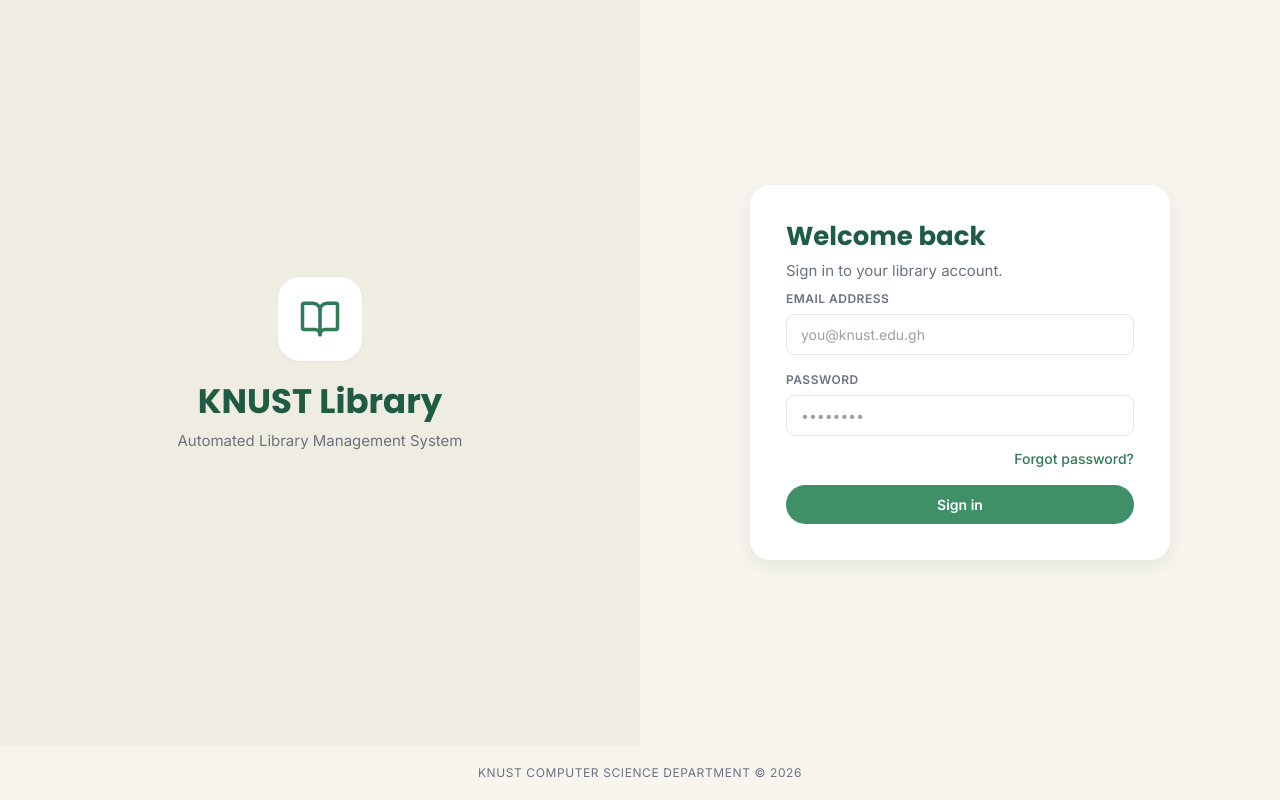
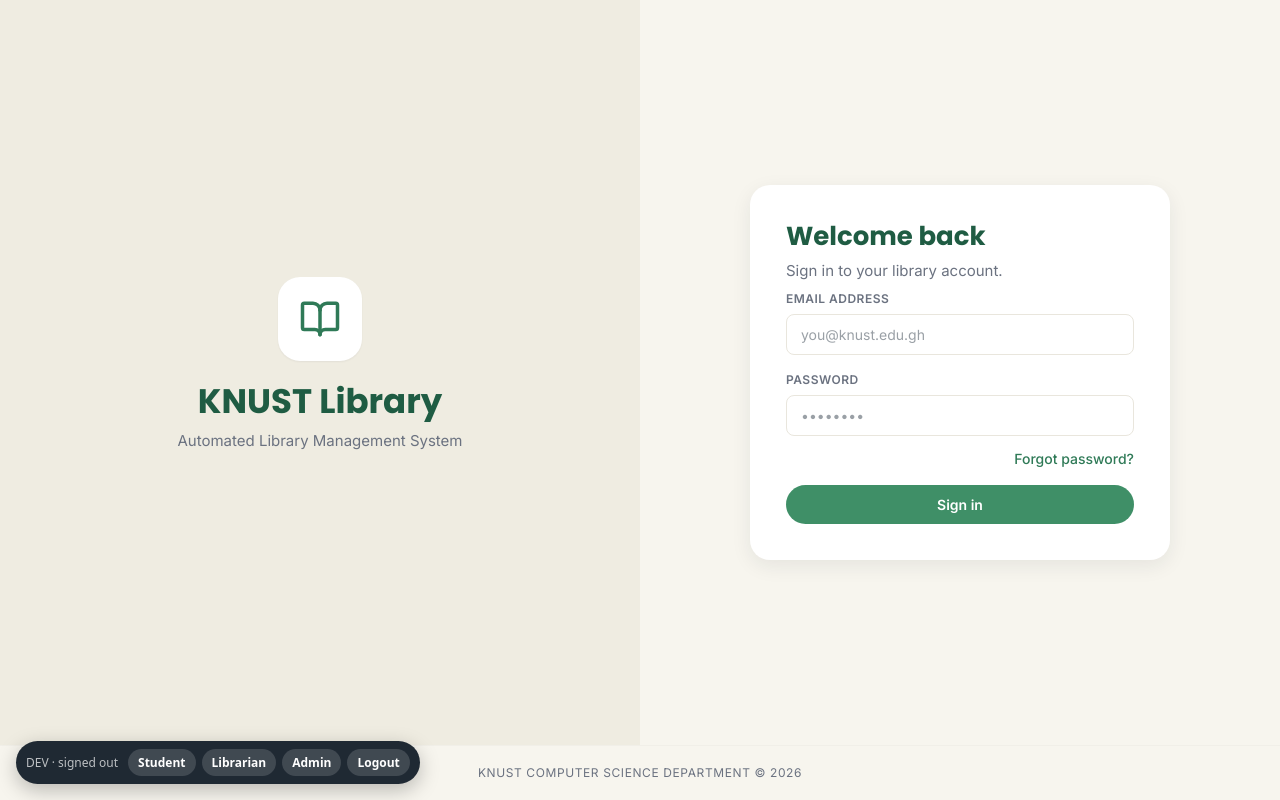
Before and after one commit to vane-coder/Alms-frontend, a React (Vite) app: page /login in a window 1280 px wide. Built offline with nearby package versions, Linux system fonts and the light colour scheme; no server answers.

Commit message:
NEw channges

```diff
--- a/src/App.jsx
+++ b/src/App.jsx
@@ -3,6 +3,7 @@
 import { AuthProvider } from "./context/AuthContext.jsx";
 import { ThemeProvider } from "./context/ThemeContext.jsx";
 import AppRoutes from "./routes/index.jsx";
+import DevRoleSwitcher from "./components/DevRoleSwitcher.jsx";
 
 export default function App() {
   return (
@@ -10,6 +11,7 @@
       <ThemeProvider>
         <AuthProvider>
           <AppRoutes />
+          <DevRoleSwitcher />
         </AuthProvider>
       </ThemeProvider>
     </BrowserRouter>
--- /dev/null
+++ b/src/components/DevRoleSwitcher.jsx
@@ -0,0 +1,50 @@
+// DEV ONLY — one-click role switcher so you can jump between portals without
+// logging out or fighting browser autofill. It renders only during `npm run dev`
+// (import.meta.env.DEV) and never in a production build.
+// Delete this file and its <DevRoleSwitcher /> line in App.jsx before submitting.
+import { useNavigate } from "react-router-dom";
+import { useAuth } from "../context/AuthContext.jsx";
+
+const OPTIONS = [
+  { label: "Student",   email: "student@knust.edu.gh",   to: "/student/dashboard" },
+  { label: "Librarian", email: "librarian@knust.edu.gh", to: "/librarian/dashboard" },
+  { label: "Admin",     email: "admin@knust.edu.gh",     to: "/admin/dashboard" },
+];
+
+export default function DevRoleSwitcher() {
+  const { login, user, logout } = useAuth();
+  const navigate = useNavigate();
+
+  if (!import.meta.env.DEV) return null; // never shows in production
+
+  async function go(opt) {
+    await login(opt.email, "dev");
+    navigate(opt.to);
+  }
+
+  const wrap = {
+    position: "fixed", bottom: 16, left: 16, zIndex: 9999,
+    display: "flex", alignItems: "center", gap: 6,
+    background: "#1f2933", color: "#fff", padding: "8px 10px",
+    borderRadius: 999, fontSize: 12, boxShadow: "0 6px 20px rgba(0,0,0,.25)",
+    fontFamily: "system-ui, sans-serif",
+  };
+  const tag = { opacity: .7, marginRight: 4 };
+  const btn = (active) => ({
+    border: "none", cursor: "pointer", borderRadius: 999,
+    padding: "5px 10px", fontSize: 12, fontWeight: 600,
+    background: active ? "#3f8f67" : "rgba(255,255,255,.15)", color: "#fff",
+  });
+
+  return (
+    <div style={wrap}>
+      <span style={tag}>DEV · {user ? user.role : "signed out"}</span>
+      {OPTIONS.map((o) => (
+        <button key={o.label} style={btn(user?.email === o.email)} onClick={() => go(o)}>
+          {o.label}
+        </button>
+      ))}
+      <button style={btn(false)} onClick={() => { logout(); navigate("/login"); }}>Logout</button>
+    </div>
+  );
+}
```
